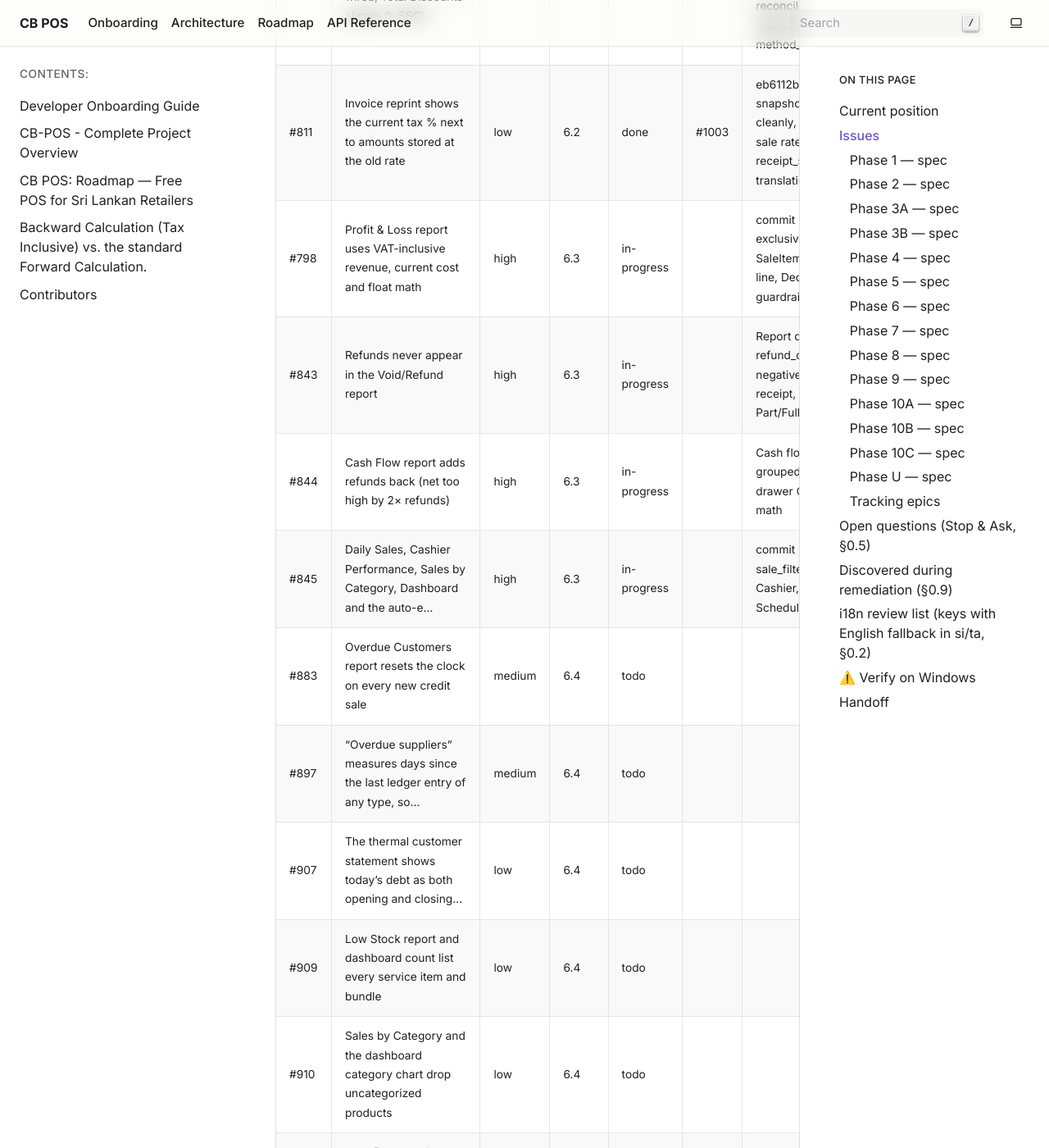
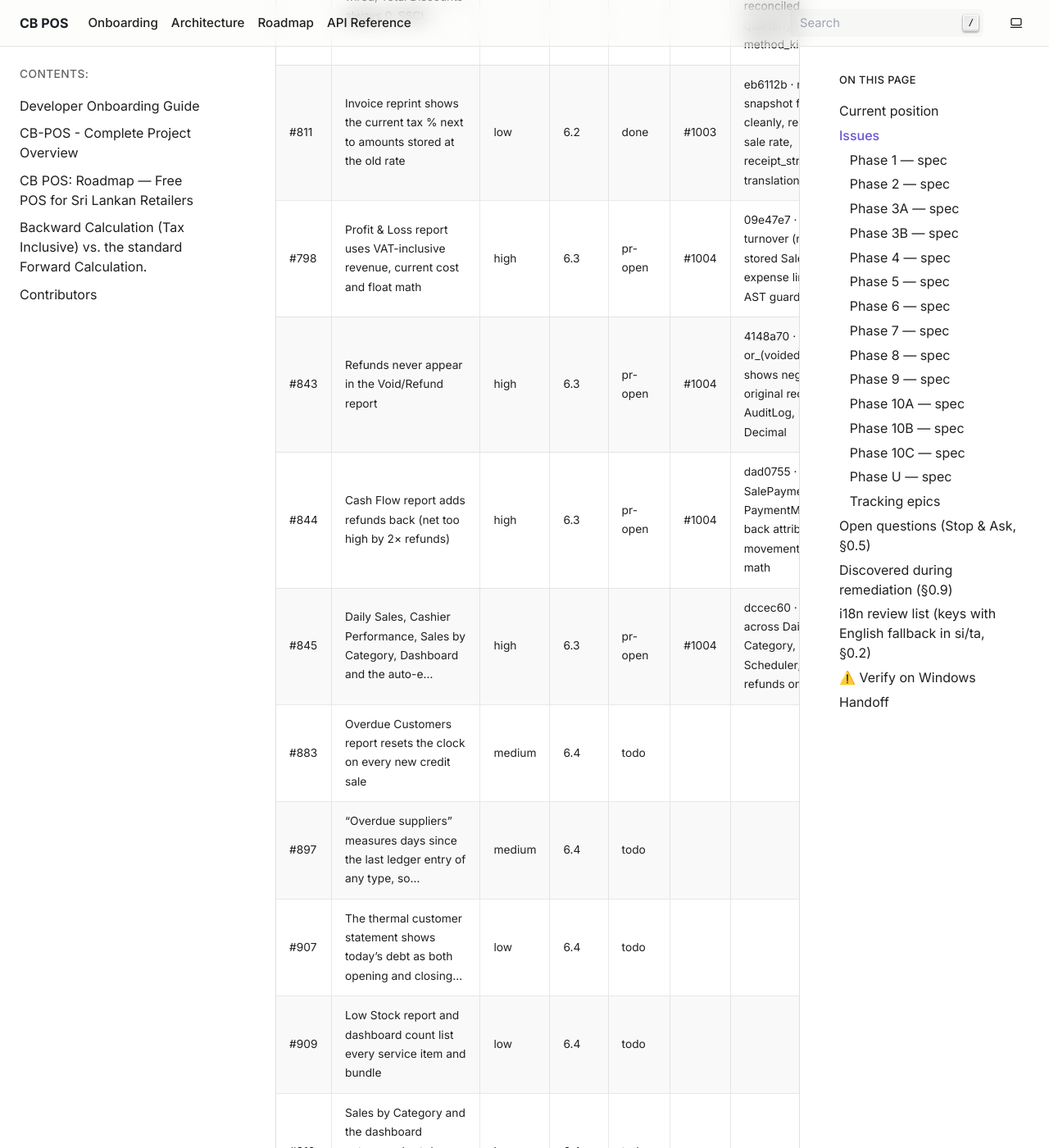
Before and after one commit to HMAHD/CB-POS, a Sphinx documentation site: the page built from docs/remediation/PROGRESS.md, in a window 1280 px wide and 1400 px high, scrolled down 15584 px. Shown: the whole window at 82% size. Built offline with Sphinx 7.4.7, drawn with Linux system fonts in a browser that asks for light colours; pages that are not in the unit, such as notebooks, are missing from menus; some of the changed text lies outside the part shown.

Commit message:
docs: update remediation tracker for Batch 6.3 PR #1004

```diff
--- a/docs/remediation/PROGRESS.md
+++ b/docs/remediation/PROGRESS.md
@@ -25,7 +25,7 @@ Statuses: `todo` · `in-progress` · `blocked (Q#)` · `pr-open` · `done` (merg
 
 ## Current position
 
-- Phase: 6 · Batch: 6.3 · Branch: fix/p6-b3-profit-cash-sales-reports · PR: none · Last session: 2026-11-08
+- Phase: 6 · Batch: 6.3 · Branch: fix/p6-b3-profit-cash-sales-reports · PR: #1004 · Last session: 2026-11-08
 
 ## Issues
 
@@ -151,10 +151,10 @@ Statuses: `todo` · `in-progress` · `blocked (Q#)` · `pr-open` · `done` (merg
 | #795 | Tax Liability Report includes voided sales and hard-codes "VAT (18%)" / "SSCL… | high | 6.2 | done | #1003 | eb6112b · completed_sales/refund_documents filters exclude voids, separate refund section with net totals, dynamic VAT/SSCL headers, per-rate breakdown table |
 | #796 | Tax Filing Summary: period selector not wired, Total Discounts always 0, SSCL… | high | 6.2 | done | #1003 | eb6112b · interactive monthly/quarterly/custom period resolution in FilterWidget, discounts computed from lines/bill/loyalty, reconciled SSCL liable turnover and quarterly liability section, method_kind grouping |
 | #811 | Invoice reprint shows the current tax % next to amounts stored at the old rate | low | 6.2 | done | #1003 | eb6112b · resolve_historical_vat_rate snapshot fallback, format_rate cleanly, receipt and invoice PDF use sale rate, receipt_strings.vat_with_rate translation |
-| #798 | Profit & Loss report uses VAT-inclusive revenue, current cost and float math | high | 6.3 | in-progress | | commit 09e47e7 · P&L uses VAT-exclusive turnover, stored SaleItem.unit_cost, SSCL expense line, Decimal arithmetic, and AST guardrail |
-| #843 | Refunds never appear in the Void/Refund report | high | 6.3 | in-progress | | Report queries or_(voided(), refund_documents()), shows negative refund amount, original receipt, approver from AuditLog, Part/Full scope, pure Decimal |
-| #844 | Cash Flow report adds refunds back (net too high by 2× refunds) | high | 6.3 | in-progress | | Cash flow from SalePayment grouped by PaymentMethodKind, drawer CashMovement, Decimal math |
-| #845 | Daily Sales, Cashier Performance, Sales by Category, Dashboard and the auto-e… | high | 6.3 | in-progress | | commit pending · Unified sale_filters across Daily Sales, Cashier, Category, Dashboard, and Scheduler |
+| #798 | Profit & Loss report uses VAT-inclusive revenue, current cost and float math | high | 6.3 | pr-open | #1004 | 09e47e7 · P&L uses VAT-exclusive turnover (net_revenue + tax_sscl), stored SaleItem.unit_cost, SSCL expense line, Decimal arithmetic, AST guardrail |
+| #843 | Refunds never appear in the Void/Refund report | high | 6.3 | pr-open | #1004 | 4148a70 · Report queries or_(voided(), refund_documents()), shows negative refund amount, original receipt, approver from AuditLog, Part/Full scope, pure Decimal |
+| #844 | Cash Flow report adds refunds back (net too high by 2× refunds) | high | 6.3 | pr-open | #1004 | dad0755 · Cash flow from SalePayment grouped by PaymentMethodKind, legacy cash-back attributed to CASH, drawer movements reconciled, Decimal math |
+| #845 | Daily Sales, Cashier Performance, Sales by Category, Dashboard and the auto-e… | high | 6.3 | pr-open | #1004 | dccec60 · Unified sale_filters across Daily Sales, Cashier, Category, Dashboard, and Scheduler; txn_count counts non-refunds only; voids excluded |
 | #883 | Overdue Customers report resets the clock on every new credit sale | medium | 6.4 | todo | | |
 | #897 | "Overdue suppliers" measures days since the last ledger entry of any type, so… | medium | 6.4 | todo | | |
 | #907 | The thermal customer statement shows today's debt as both opening and closing… | low | 6.4 | todo | | |
@@ -305,4 +305,4 @@ Statuses: `todo` · `in-progress` · `blocked (Q#)` · `pr-open` · `done` (merg
 | #911 | Physical thermal print of duplicate receipt (SalesReceiptBuilder & RefundReceiptBuilder duplicate markers) | pending |
 
 ## Handoff
-Phase 6, Batch 6.2 (Tax reporting and invoice history: #811, #795, #796) merged via PR #1003 (merge commit eb6112b); issues #811, #795, #796 verified closed on GitHub; Epic #832 updated. Starting Batch 6.3 (Profit, cash and sales report semantics: #798, #843, #844, #845) on branch fix/p6-b3-profit-cash-sales-reports. Preflight checks completed, sale_filters established in Batch 6.2 available for reuse.
+Phase 6, Batch 6.3 (Profit, cash and sales report semantics: #798, #843, #844, #845) PR #1004 opened on branch fix/p6-b3-profit-cash-sales-reports. Full test suite (3,297 passed), domain/guardrail suite (1,006 passed), translation validation (0 issues), and pre-commit checks all green. Awaiting merge of PR #1004. Next: Batch 6.4 (Customer statements and aging: #883, #897, #907, #909, #910, #912).
```
